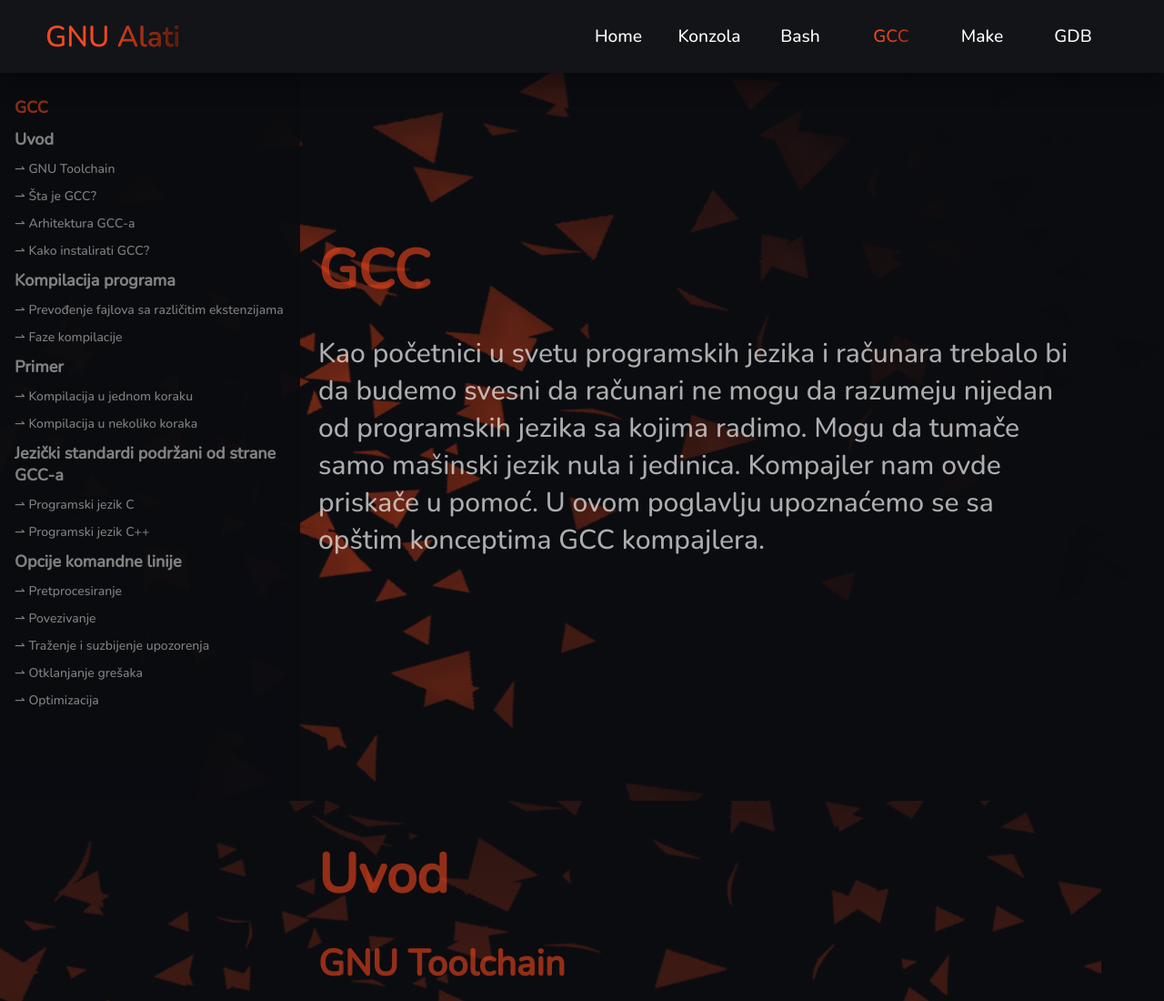
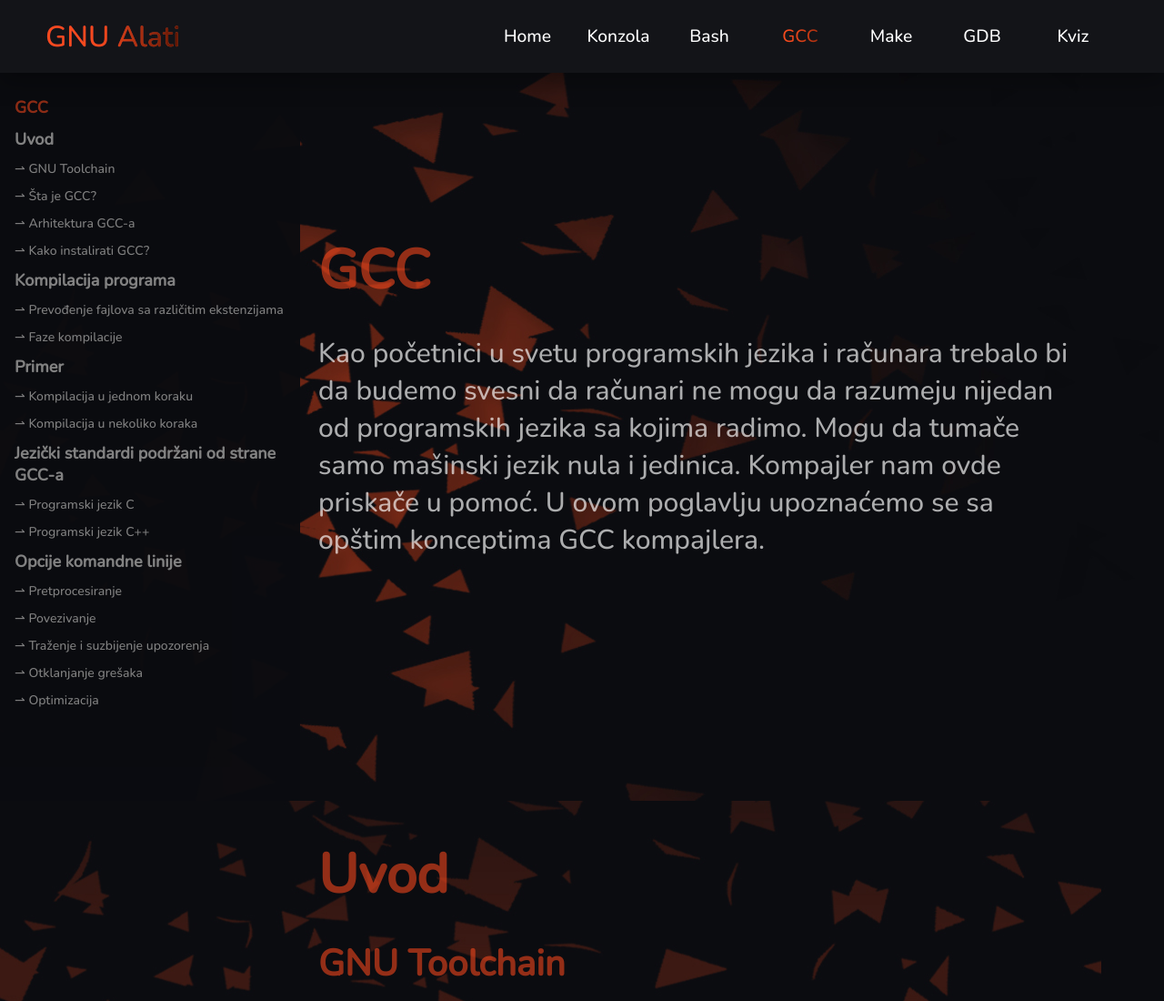
Before and after one commit to mildim/GNU_alati, a website: page views/gcc.html in a window 1280 px wide. Shown: the top 1100 px of the page at 91% size. Drawn offline with nearby package versions, Linux system fonts and the light colour scheme; files that its build step writes are made by us from their sources; files whose address does not match are found by name.

Commit message:
Ubaceno dugme za kviz na svaku stranu

```diff
--- a/views/gcc.html
+++ b/views/gcc.html
@@ -51,6 +51,9 @@
                 </li>
                 <li class="navbar__item">
                     <a href="gdb.html" class="navbar__links" id="gdb-page">GDB</a>
+                </li>
+                <li class="navbar__item">
+                    <a href="quiz.html" class="navbar__links" id="quiz-page">Kviz</a>
                 </li>
             </ul>
         </div>
```
Also changed, not shown: views/bash.html (+3 -0 lines), views/console.html (+3 -0 lines), views/gdb.html (+3 -0 lines), views/make.html (+3 -0 lines).
